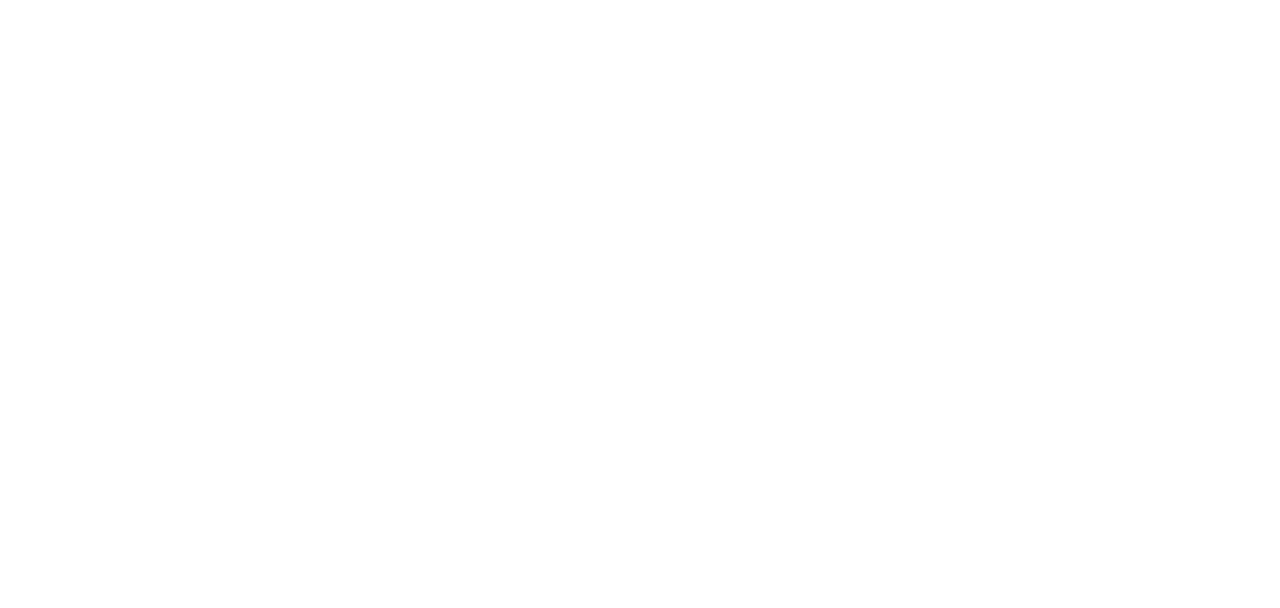
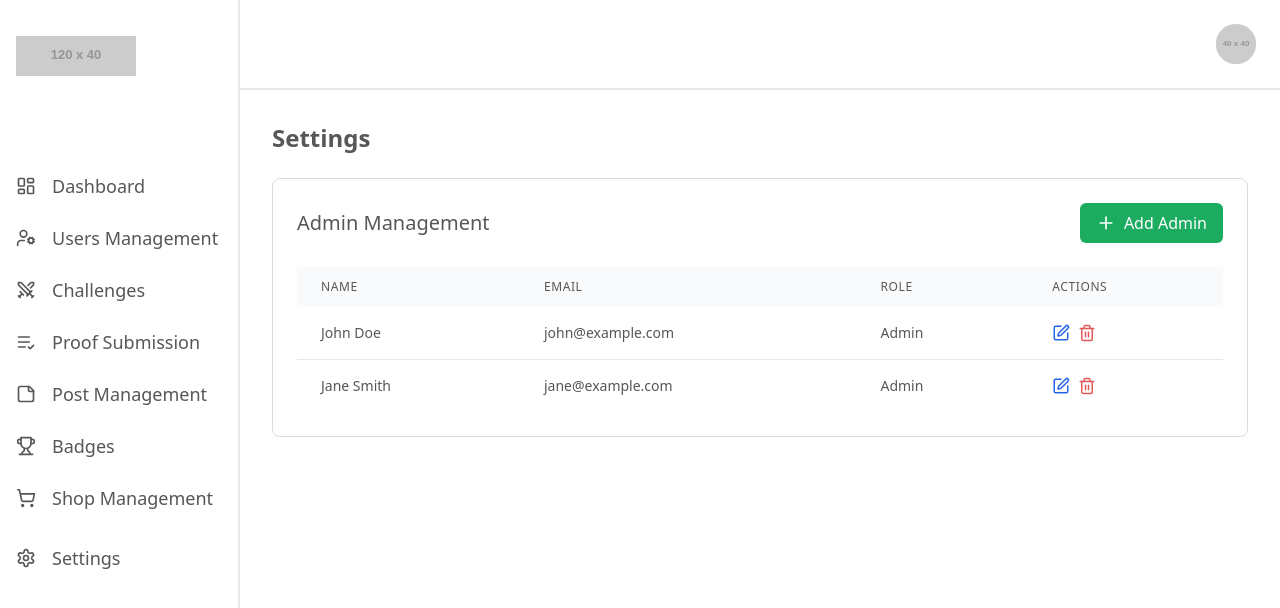
Before and after one commit to mrakiyaaa/Greenie-Admin, a React (Vite) app: page /settings in a window 1280 px wide. Before the commit this address had no page. Shown: the top 608 px of the page. Built offline with nearby package versions, Linux system fonts and the light colour scheme; no server answers.

Commit message:
feat(setting): setting page ui

```diff
--- a/src/App.jsx
+++ b/src/App.jsx
@@ -8,6 +8,7 @@ import Login from './pages/auth/Login';
 import Register from './pages/auth/Register';
 import ProductsPage from './pages/shop/ProductsPage';
 import OrdersPage from './pages/shop/OrdersPage';
+import SettingsPage from './pages/settings/SettingsPage';
 
 function App() {
   return (
@@ -29,6 +30,9 @@ function App() {
         {/* Shop Routes */}
         <Route path="/products" element={<ProductsPage />} />
         <Route path="/orders" element={<OrdersPage />} />
+
+        {/* Settings Route */}
+        <Route path="/settings" element={<SettingsPage />} />
       </Routes>
     </Router>
   );
--- /dev/null
+++ b/src/pages/settings/SettingsPage.jsx
@@ -0,0 +1,210 @@
+import { useState } from 'react';
+import { Plus, X, Trash2, Edit } from 'lucide-react';
+import Sidebar from '../../components/layout/Sidebar';
+import Header from '../../components/layout/Header';
+
+function SettingsPage() {
+  const [isModalOpen, setIsModalOpen] = useState(false);
+  const [newAdmin, setNewAdmin] = useState({
+    name: '',
+    email: '',
+    role: 'admin',
+    password: '',
+  });
+
+  const [admins] = useState([
+    { id: 1, name: 'John Doe', email: 'john@example.com', role: 'admin' },
+    { id: 2, name: 'Jane Smith', email: 'jane@example.com', role: 'admin' },
+  ]);
+
+  const handleInputChange = e => {
+    setNewAdmin({
+      ...newAdmin,
+      [e.target.name]: e.target.value,
+    });
+  };
+
+  const handleSubmit = e => {
+    e.preventDefault();
+    // admin creation logic here
+    console.log('New admin data:', newAdmin);
+    setIsModalOpen(false);
+    setNewAdmin({
+      name: '',
+      email: '',
+      role: 'admin',
+      password: '',
+    });
+  };
+
+  return (
+    <div className="bg-white min-h-screen flex">
+      <Sidebar />
+      <div className="flex-1">
+        <Header />
+        <div className="p-8">
+          <div className="flex justify-between items-center mb-6">
+            <h2 className="text-2xl font-semibold text-textGray">Settings</h2>
+          </div>
+
+          {/* Admin Management Card - Now full width */}
+          <div className="bg-white p-6 rounded-lg border border-outlineGray">
+            <div className="flex justify-between items-center mb-6">
+              <h3 className="text-xl font-medium text-textGray">Admin Management</h3>
+              <button
+                onClick={() => setIsModalOpen(true)}
+                className="flex items-center gap-2 bg-primaryGreen text-white px-4 py-2 rounded-md hover:bg-green-600 transition-colors"
+              >
+                <Plus size={20} />
+                Add Admin
+              </button>
+            </div>
+
+            {/* Admins List - Full width table */}
+            <div className="overflow-x-auto w-full">
+              <table className="w-full">
+                <thead className="bg-gray-50">
+                  <tr>
+                    <th className="px-6 py-3 text-left text-xs font-medium text-textGray uppercase tracking-wider">
+                      Name
+                    </th>
+                    <th className="px-6 py-3 text-left text-xs font-medium text-textGray uppercase tracking-wider">
+                      Email
+                    </th>
+                    <th className="px-6 py-3 text-left text-xs font-medium text-textGray uppercase tracking-wider">
+                      Role
+                    </th>
+                    <th className="px-6 py-3 text-left text-xs font-medium text-textGray uppercase tracking-wider">
+                      Actions
+                    </th>
+                  </tr>
+                </thead>
+                <tbody className="bg-white divide-y divide-gray-200">
+                  {admins.map(admin => (
+                    <tr key={admin.id}>
+                      <td className="px-6 py-4 whitespace-nowrap text-sm text-textGray">
+                        {admin.name}
+                      </td>
+                      <td className="px-6 py-4 whitespace-nowrap text-sm text-textGray">
+                        {admin.email}
+                      </td>
+                      <td className="px-6 py-4 whitespace-nowrap text-sm text-textGray capitalize">
+                        {admin.role}
+                      </td>
+                      <td className="px-6 py-4 whitespace-nowrap text-sm text-textGray">
+                        <div className="flex gap-2">
+                          <button className="text-blue-600 hover:text-blue-800">
+                            <Edit size={18} />
+                          </button>
+                          <button className="text-red hover:text-red-800">
+                            <Trash2 size={18} />
+                          </button>
+                        </div>
+                      </td>
+                    </tr>
+                  ))}
+                </tbody>
+              </table>
+            </div>
+          </div>
+        </div>
+      </div>
+
+      {/* Add Admin Modal */}
+      {isModalOpen && (
+        <div className="fixed inset-0 bg-black bg-opacity-50 flex items-center justify-center z-50">
+          <div className="bg-white rounded-lg p-6 w-full max-w-md">
+            <div className="flex justify-between items-center mb-4">
+              <h3 className="text-xl font-medium text-textGray">Add New Admin</h3>
+              <button
+                onClick={() => setIsModalOpen(false)}
+                className="text-textGray hover:text-gray-700"
+              >
+                <X size={20} />
+              </button>
+            </div>
+
+            <form onSubmit={handleSubmit} className="space-y-4">
+              <div>
+                <label htmlFor="name" className="block text-sm font-medium text-textGray mb-1">
+                  Name
+                </label>
+                <input
+                  type="text"
+                  id="name"
+                  name="name"
+                  value={newAdmin.name}
+                  onChange={handleInputChange}
+                  className="w-full p-2 border border-outlineGray rounded-md focus:outline-none focus:ring-2 focus:ring-primaryGreen"
+                  required
+                />
+              </div>
+
+              <div>
+                <label htmlFor="email" className="block text-sm font-medium text-textGray mb-1">
+                  Email
+                </label>
+                <input
+                  type="email"
+                  id="email"
+                  name="email"
+                  value={newAdmin.email}
+                  onChange={handleInputChange}
+                  className="w-full p-2 border border-outlineGray rounded-md focus:outline-none focus:ring-2 focus:ring-primaryGreen"
+                  required
+                />
+              </div>
+
+              <div>
+                <label htmlFor="role" className="block text-sm font-medium text-textGray mb-1">
+                  Role
+                </label>
+                <input
+                  type="text"
+                  id="role"
+                  name="role"
+                  value="Admin"
+                  disabled
+                  className="w-full p-2 border border-outlineGray rounded-md bg-gray-50 text-textGray"
+                />
+              </div>
+
+              <div>
+                <label htmlFor="password" className="block text-sm font-medium text-textGray mb-1">
+                  Password
+                </label>
+                <input
+                  type="password"
+                  id="password"
+                  name="password"
+                  value={newAdmin.password}
+                  onChange={handleInputChange}
+                  className="w-full p-2 border border-outlineGray rounded-md focus:outline-none focus:ring-2 focus:ring-primaryGreen"
+                  required
+                />
+              </div>
+
+              <div className="flex gap-4 mt-6">
+                <button
+                  type="button"
+                  onClick={() => setIsModalOpen(false)}
+                  className="flex-1 px-4 py-2 border border-gray-300 rounded-md text-textGray hover:bg-gray-50"
+                >
+                  Cancel
+                </button>
+                <button
+                  type="submit"
+                  className="flex-1 px-4 py-2 bg-primaryGreen text-white rounded-md hover:bg-green-600"
+                >
+                  Add Admin
+                </button>
+              </div>
+            </form>
+          </div>
+        </div>
+      )}
+    </div>
+  );
+}
+
+export default SettingsPage;
```
